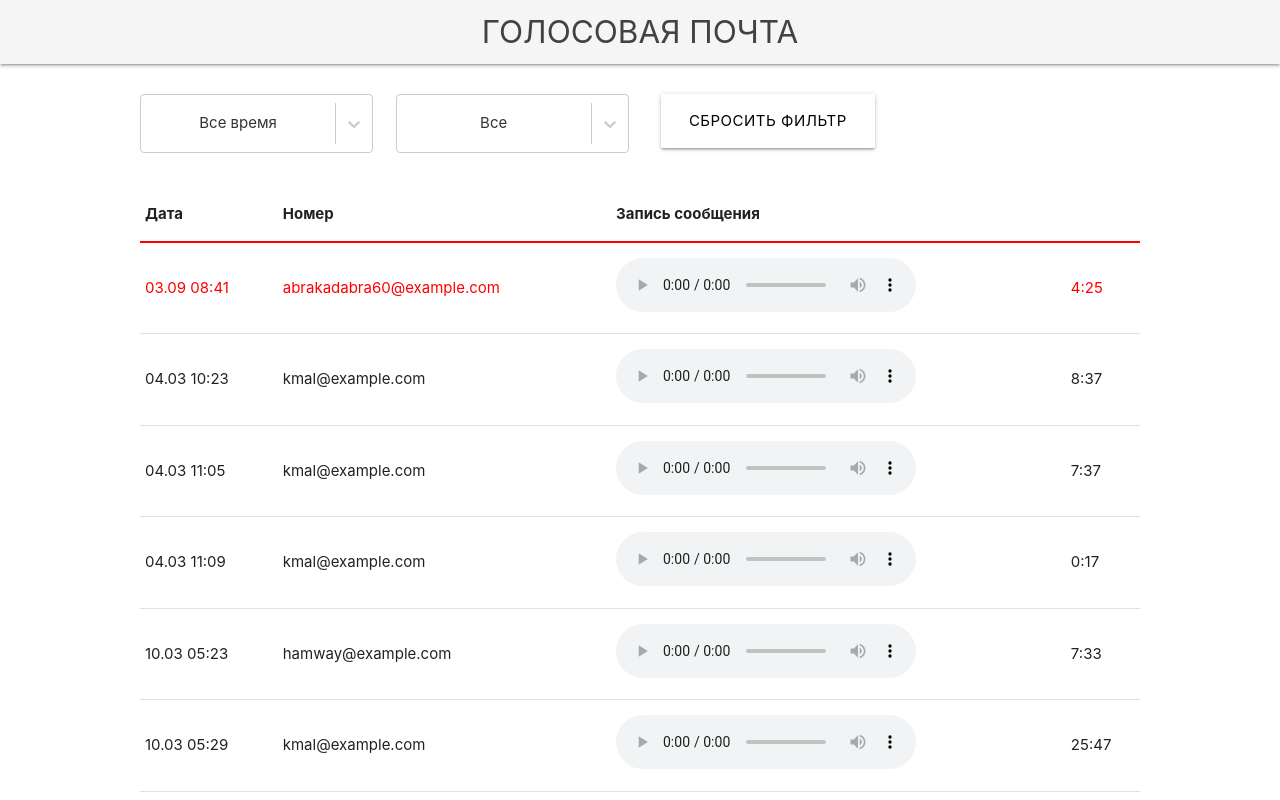
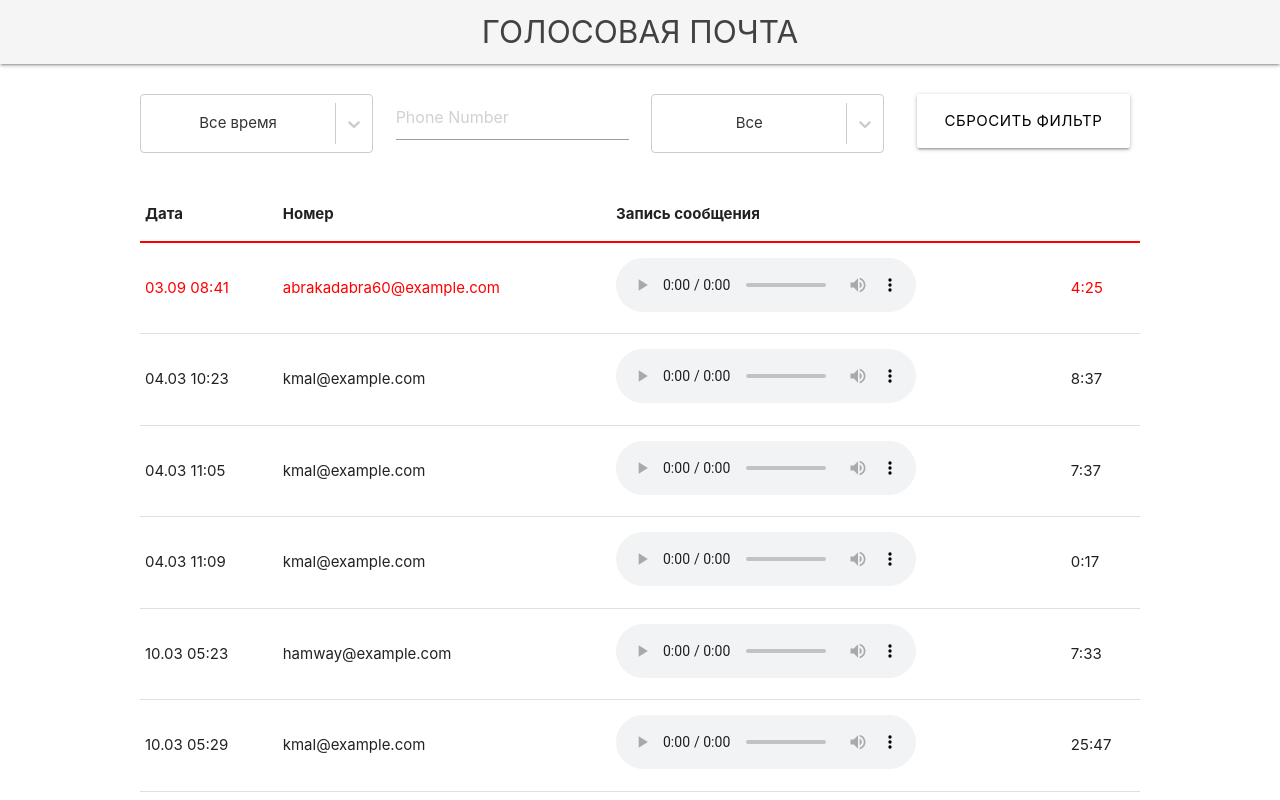
Before and after one commit to Konton022/react-voice-mail, a React (Create React App) app: page / in a window 1280 px wide. Shown: the top 800 px of the page. Built offline with nearby package versions, Linux system fonts and the light colour scheme.

Commit message:
phoneFilter was added

```diff
--- a/src/components/FilterForm.jsx
+++ b/src/components/FilterForm.jsx
@@ -8,6 +8,8 @@ const FilterForm = ({
     duration,
     setDuration,
     durationOptions,
+    phoneNumber,
+    setPhoneNumber,
     handleResetFilter,
 }) => {
     return (
@@ -21,15 +23,16 @@ const FilterForm = ({
                         onChange={setPeriod}
                     />
                 </div>
-                {/* <div className='input-field col s3'>
+                <div className='input-field col s3'>
                     <input
-                        id='phoneNumber'
+                        placeholder='Phone Number'
                         type='text'
                         className='validate'
                         value={phoneNumber}
+                        onChange={(event)=>setPhoneNumber(event.target.value)}
                     />
-                    <label htmlFor='phoneNumber'>Номер</label>
-                </div> */}
+
+                </div>
                 <div className='input-field col s3'>
                     <Select
                         options={durationOptions}
--- a/src/components/Messages.jsx
+++ b/src/components/Messages.jsx
@@ -16,15 +16,15 @@ const Messages = () => {
     const indexOfFirstMail = indexOfLastMail - mailsPerPage;
     const currentMails = filtredMails.slice(indexOfFirstMail, indexOfLastMail);
     const totalPages = Math.ceil(filtredMails.length / mailsPerPage);
-
+    const [phoneNumber, setPhoneNumber] = useState('');
+    const [duration, setDuration] = useState({ value: 'all', label: 'Все' });
     //Set filter options
 
     const [period, setPeriod] = useState({
         value: 'allPeriod',
         label: 'Все время',
     });
-    const [phoneNumber, setPhoneNumber] = useState('');
-    const [duration, setDuration] = useState({ value: 'all', label: 'Все' });
+
 
     const periodOptions = [
         { value: 'allPeriod', label: 'Все время' },
@@ -70,6 +70,8 @@ const Messages = () => {
     const handleResetFilter = () => {
         setFiltredMails(mails);
         setPeriod({ value: 'allPeriod', label: 'Все время' });
+        setDuration({ value: 'all', label: 'Все' })
+        setPhoneNumber('')
     };
 
     useEffect(() => {
@@ -93,6 +95,17 @@ const Messages = () => {
     useEffect(() => {
         setFiltredMails(mails);
     }, [mails]);
+
+    // set filter by phoneNumber
+    useEffect(()=>{
+        if (!phoneNumber) {
+            setFiltredMails(filtredMails);
+            return;
+        }
+
+        setFiltredMails(filtredMails.filter(item => item.From.includes(phoneNumber)))
+    }, [phoneNumber])
+
     //set filter by duration
     useEffect(() => {
         if (duration.value === 'all') {
@@ -129,6 +142,8 @@ const Messages = () => {
                 duration={duration}
                 setDuration={setDuration}
                 durationOptions={durationOptions}
+                phoneNumber={phoneNumber}
+                setPhoneNumber={setPhoneNumber}
                 handleResetFilter={handleResetFilter}
             />
             <Table mails={currentMails} loading={loading} />
--- a/src/index.css
+++ b/src/index.css
@@ -32,6 +32,6 @@ tbody tr:first-child {
   padding: auto;;
 }
 
-.reset-btn {
-
-}
+.input:focus {
+  border-bottom: 1px solid #000;
+  box-shadow: 0 1px 0 0 #000}
```
